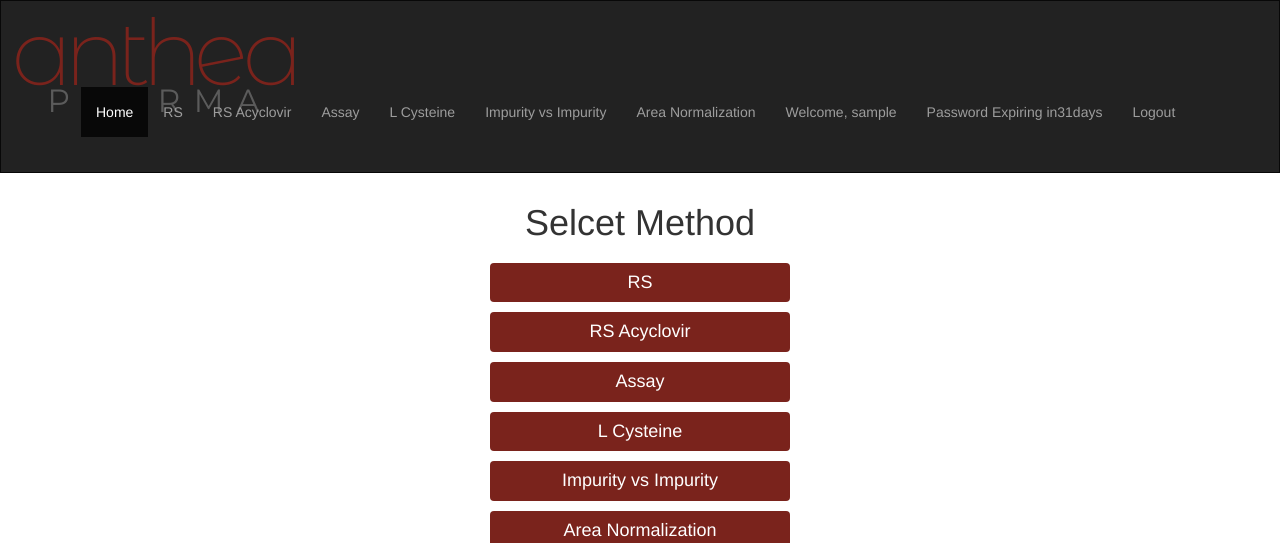
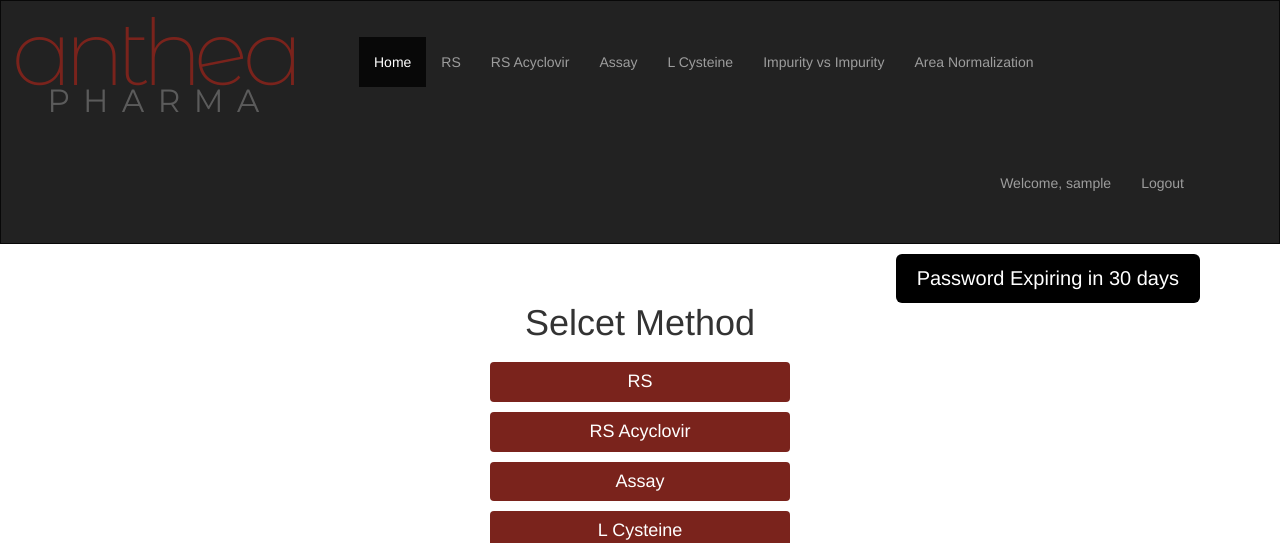
Before and after one commit to whyusharthwhy/CI-CD_imp_calc, a Flask app: page /index in a window 1280 px wide. Shown: the top 543 px of the page. Run offline with Flask 2, Linux system fonts and the light colour scheme; the visitor is signed in with stand-in values (Sample User, id 1); data comes from the database, SQL or seed files in the repository; parts of the project's set-up code (start-up, migrations or seed data) failed here and were passed over; some libraries are stand-ins or nearby versions.

Commit message:
WE have to go outside the container to make css better

```diff
--- a/imp_calc/routes.py
+++ b/imp_calc/routes.py
@@ -186,17 +186,21 @@
 
 
 @app.route('/index')
+@login_required
 def index():
-    time_between_insertion = datetime.now() - current_user.created_at
-    remaining_days = 30 - time_between_insertion.days
-    if time_between_insertion.days>30:
-        flash('Sorry for the inconvenience but it seeems that your password expired,please create a new password using the expired ones')
-        return redirect(url_for('change_password'))
-    elif time_between_insertion.days>25:
-        flash('Your password is about to expire within few days please change it.')
+    if current_user.is_authenticated:
+        time_between_insertion = datetime.now() - current_user.created_at
+        remaining_days = 30 - time_between_insertion.days
+        if time_between_insertion.days>30:
+            flash('Sorry for the inconvenience but it seeems that your password expired,please create a new password using the expired ones')
+            return redirect(url_for('change_password'))
+        elif time_between_insertion.days>25:
+            flash('Your password is about to expire within few days please change it.')
+        else:
+            pass
+        return render_template('index.html', remaining_days=remaining_days)
     else:
-        pass
-    return render_template('index.html', remaining_days=remaining_days)
+        return render_template('index.html')
 
 @app.route('/register',methods=['GET', 'POST'])
 def register_page():
--- a/imp_calc/templates/base.html
+++ b/imp_calc/templates/base.html
@@ -43,6 +43,19 @@
     .navbar-nav {
       margin: 35.5px 50px;
     }
+    .btn-outline-dark{
+      display: inline-block;
+      color: #fff;
+      padding: 10px 20px;
+      margin-right: 0px;
+      font-size: 20px;
+      background-color: black;
+      background-image: linear-gradient(rgb(0 0 0/40%) 0 0);
+      background-blend-mode: lighten;
+    }
+    .btn-outline-dark a:hover{
+      background-blend-mode: darken;
+    }
     .btn-color{
       background-color: #7a231c;
       font-size: 18px;
@@ -56,6 +69,10 @@
     }
   .btn-color a {
       color: #fff;
+      font-size: 18px;
+  }
+  .btn-color2 a {
+      color: #8628ed;
       font-size: 18px;
   }
   .pd10 a {
--- a/imp_calc/templates/index.html
+++ b/imp_calc/templates/index.html
@@ -17,23 +17,27 @@
       <li><a href="Lcysteine">L Cysteine</a></li>
       <li><a href="Impvsimp">Impurity vs Impurity</a></li>
       <li><a href="Areanorm">Area Normalization</a></li>
-   <!-- </ul>
+   </ul>
     <ul class="nav navbar-nav navbar-right">
-      -->
+
       <li><a href="#">Welcome, {{ current_user.username }}</a></li>
-      <li><a href="{{ url_for('change_password') }}">Password Expiring in{{ remaining_days }}days</a></li>
+    <!--<li><a href="{{ url_for('change_password') }}">Password Expiring in{{ remaining_days }}days</a></li> -->
       {% if current_user.is_authenticated %}
       <li><a href="{{ url_for('logout_page') }}">Logout</a></li>
       {% else %}
       <li><a href="/">Login</a></li>
       {% endif %}
-    <!--</ul>-->
+    </ul>
   </div>
 </div>
 {% endblock %}
 {% block main %}
 <div class="container">
   <div class="row content text-center">
+    <div class="col-sm-12">
+    <a href="{{ url_for('change_password') }}"><button type="button" class="btn btn-outline-dark btn-lg navbar-right">Password Expiring in {{ remaining_days }} days</button>
+</a>
+  </div>
     <h1>Selcet Method</h1>
     <div class="col-sm-12 pd10">
      <a href="RScalc"> <button type="button" class="btn btn-color">RS</button></a>
```
Also changed, not shown: 1 other file.
